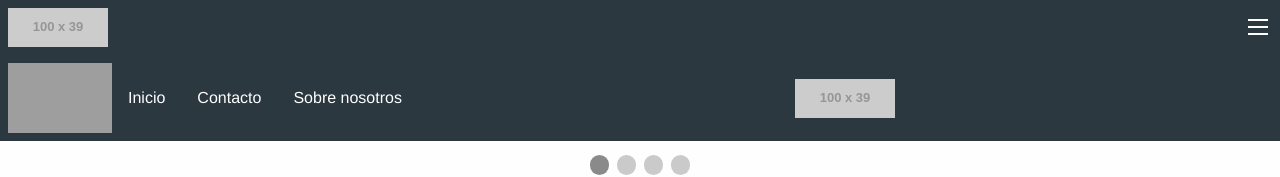
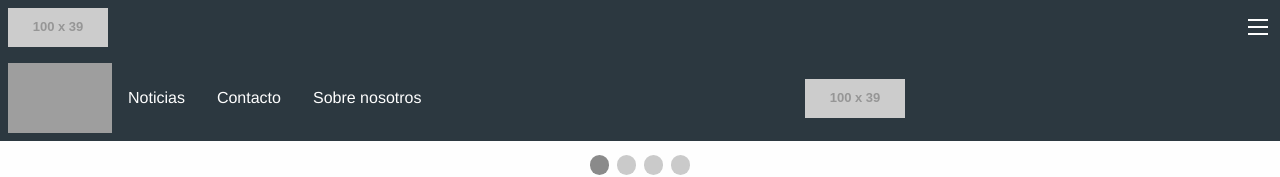
Before and after one commit to SamaAxl/Foundation, a plain HTML site: page index.html in a window 1280 px wide. Shown: the top 177 px of the page. Drawn offline with nearby package versions, Linux system fonts and the light colour scheme; grey boxes are pictures that could not be loaded; placeholder pictures from the web are drawn by us; a script that the page names is missing.

Commit message:
Usuarios

```diff
--- a/index.html
+++ b/index.html
@@ -4,7 +4,8 @@
     <meta charset="utf-8">
     <meta http-equiv="x-ua-compatible" content="ie=edge">
     <meta name="viewport" content="width=device-width, initial-scale=1.0">
-    <title>Foundation for Sites</title>
+    <title>Somos Software</title>
+    <link rel="icon" type="image/png" href="https://media.discordapp.net/attachments/709634925589954640/951555726642413568/FB_IMG_1646466433466.png" />
     <link rel="stylesheet" href="css/foundation.css">
     <link rel="stylesheet" href="css/app.css">
   </head>
@@ -25,7 +26,7 @@
  <a href = "index.html"><img class = "logo" src = "https://media.discordapp.net/attachments/737869974013476906/951639946828083200/LOGO_EQUIPO.png"></a>
   <div class="top-bar-left">
     <ul class="menu vertical medium-horizontal">
-      <li><a href="#contacto">Inicio</a></li>
+      <li><a href="#contacto">Noticias</a></li>
       <li><a href="">Contacto</a></li>
       <li><a href="#">Sobre nosotros</a></li>
     </ul>
```
